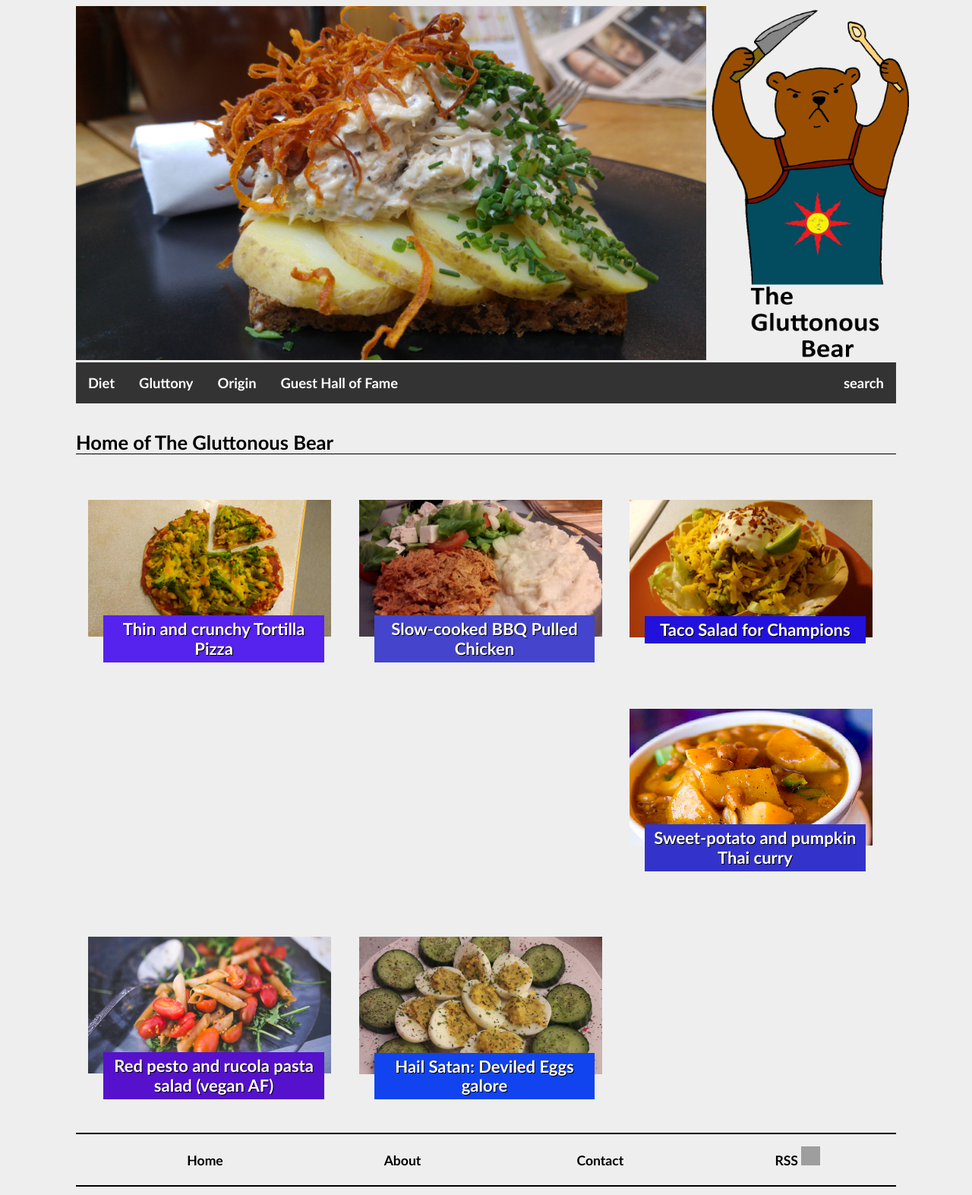
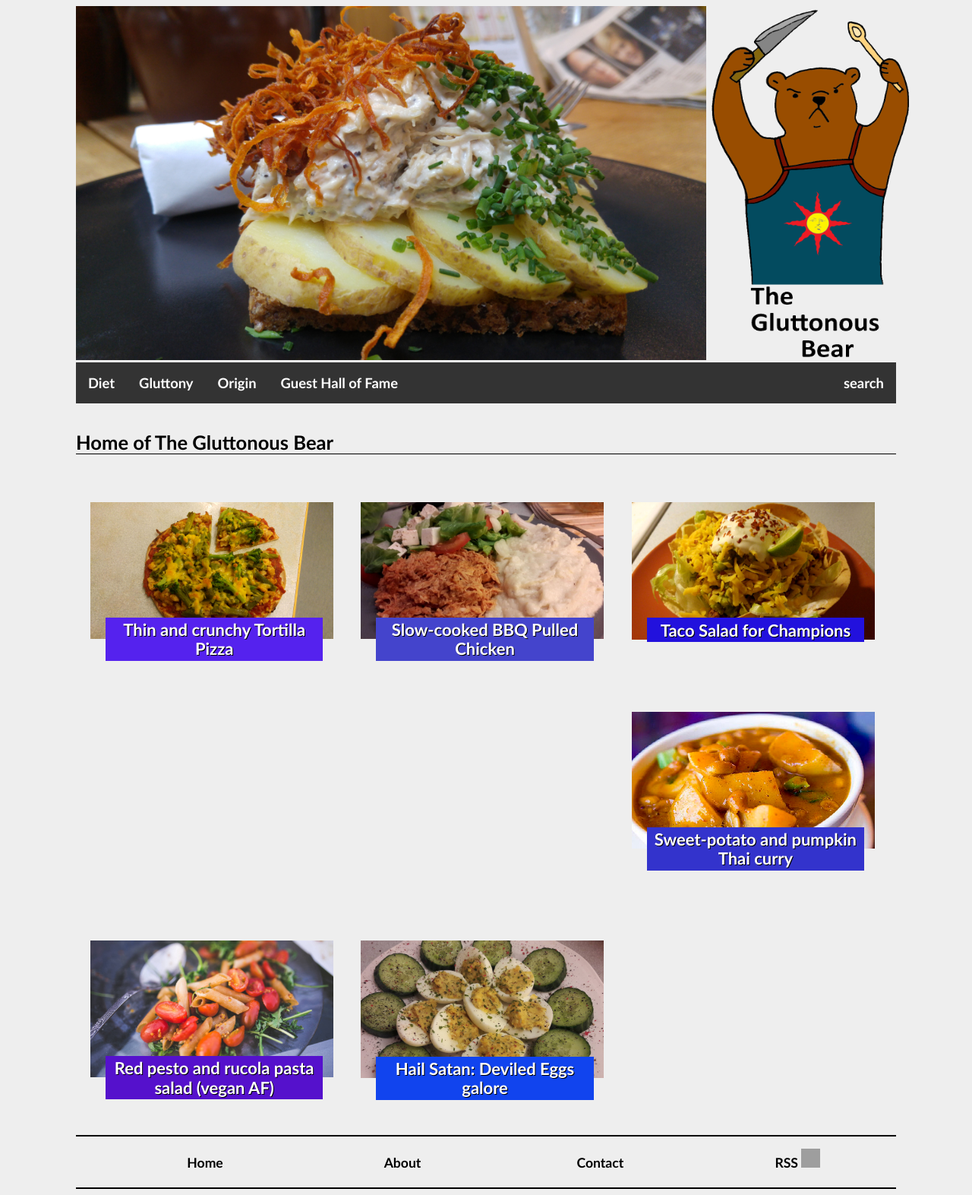
Before and after one commit to gluttonousbear/gluttonousbear.github.io, a Jekyll site: the page built from index.html, in a window 1280 px wide. Shown: the whole page at 76% size. Built offline with Jekyll 4.4.1, drawn with Linux system fonts in a browser that asks for light colours; grey boxes are pictures that could not be loaded.

Commit message:
Update main.css

```diff
--- a/css/main.css
+++ b/css/main.css
@@ -167,7 +167,7 @@
   color: #00000;
   font: 110% "Calibri", Calibri;
   line-height:145%;
-
+  padding: 1% 1%;
 
 }
 header,
@@ -252,7 +252,7 @@
 	padding:2px;
 }
 span.thumbnail-text {
-  padding:2%;
+  padding:1.25%;
 }
 section.thumbnail-collection {
 	width:1080px;
```
